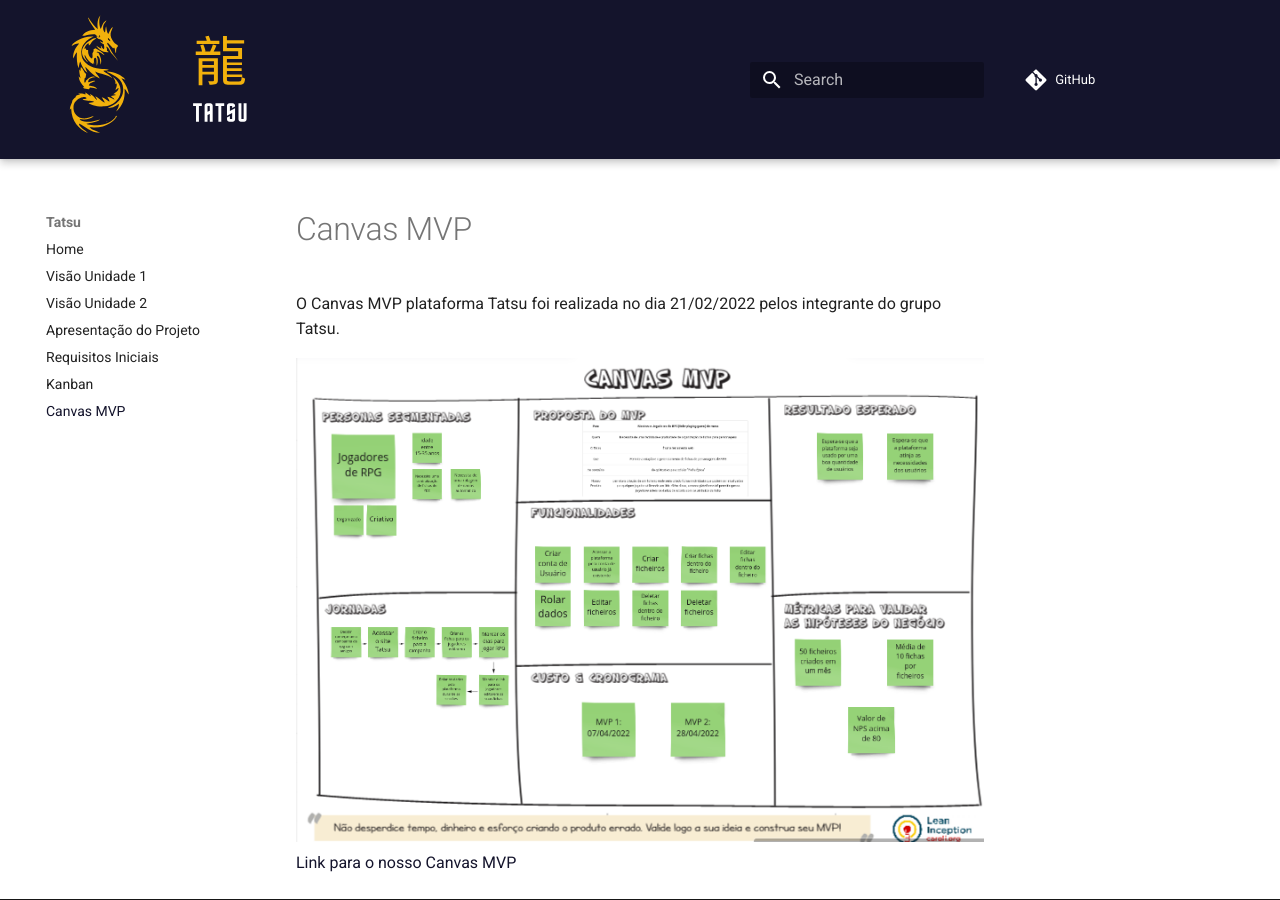
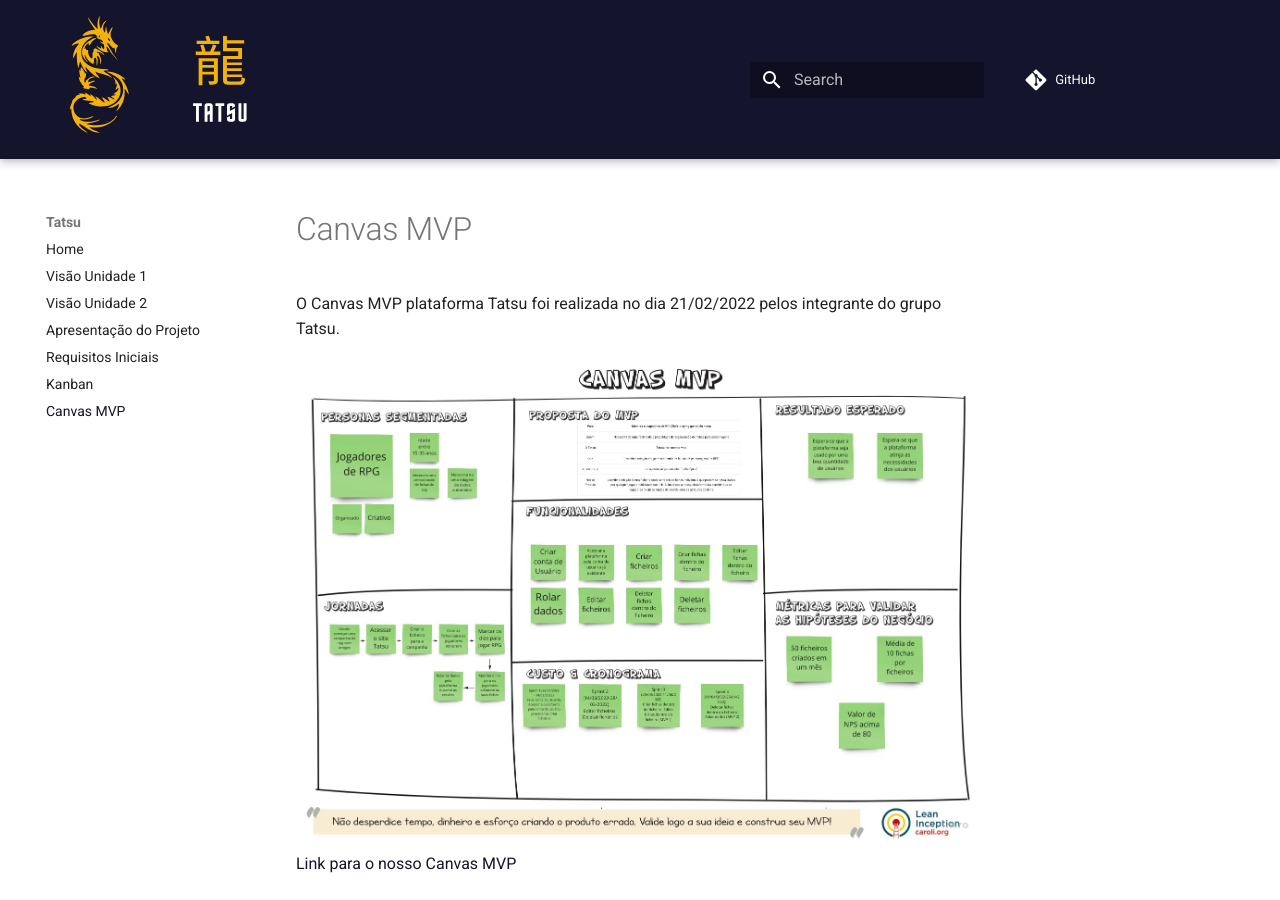
Before and after one commit to FGAUnB-REQ-GM/2021.2-Tatsu, an MkDocs documentation site: the page built from docs/canvasMVP.md, in a window 1280 px wide and 900 px high. Built offline with MkDocs 1.6.1 and Material for MkDocs 9.7.7, drawn with Linux system fonts in a browser that asks for light colours; comment, search, counter and statistics services are not loaded.

Commit message:
adição de imagens

```diff
--- a/docs/canvasMVP.md
+++ b/docs/canvasMVP.md
@@ -2,6 +2,6 @@
 
 O Canvas MVP plataforma Tatsu foi realizada no dia 21/02/2022 pelos integrante do grupo Tatsu.
 
-<img src="../Assets/Images/canvasmvp.png" alt="Canvas MVP">
+<img src="../Assets/Images/canvasmvp.jpg" alt="Canvas MVP">
 <br>
 <a href="https://miro.com/app/board/uXjVONjoEoU=/">Link para o nosso Canvas MVP</a>
```
Also changed, not shown: docs/Assets/Images/canvasmvp.jpg (added), docs/Assets/Images/canvasmvp.png (deleted).
